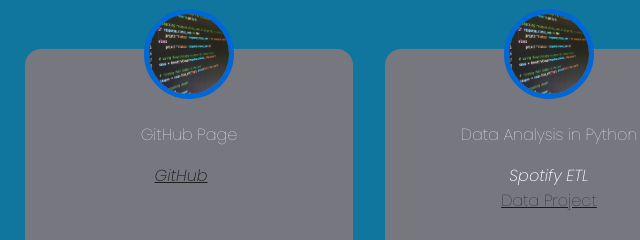
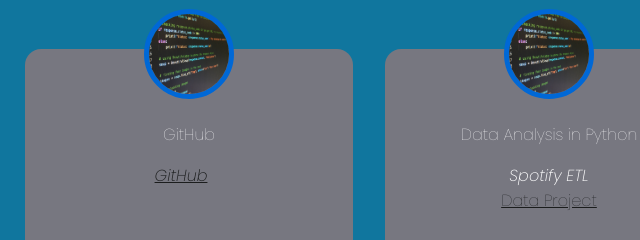
Before and after one commit to lucasjotap/portfolio, a plain HTML site: page index.html in a window 1280 px wide. Shown: the part 1260-1500 px from the top of the page, 91-731 px from the left. Drawn offline with Linux system fonts and the light colour scheme.

Commit message:
New commit

```diff
--- a/index.html
+++ b/index.html
@@ -65,7 +65,7 @@
                 <li>
                     <img src="images/person.jpg"" alt=" The giant robot">
 
-                    <blockquote>GitHub Page</blockquote>
+                    <blockquote>GitHub</blockquote>
                     <cite><a href="https://github.com/lucasjotap" class="primary-cta">GitHub</a></cite>
                 </li>
                 <li>
```
